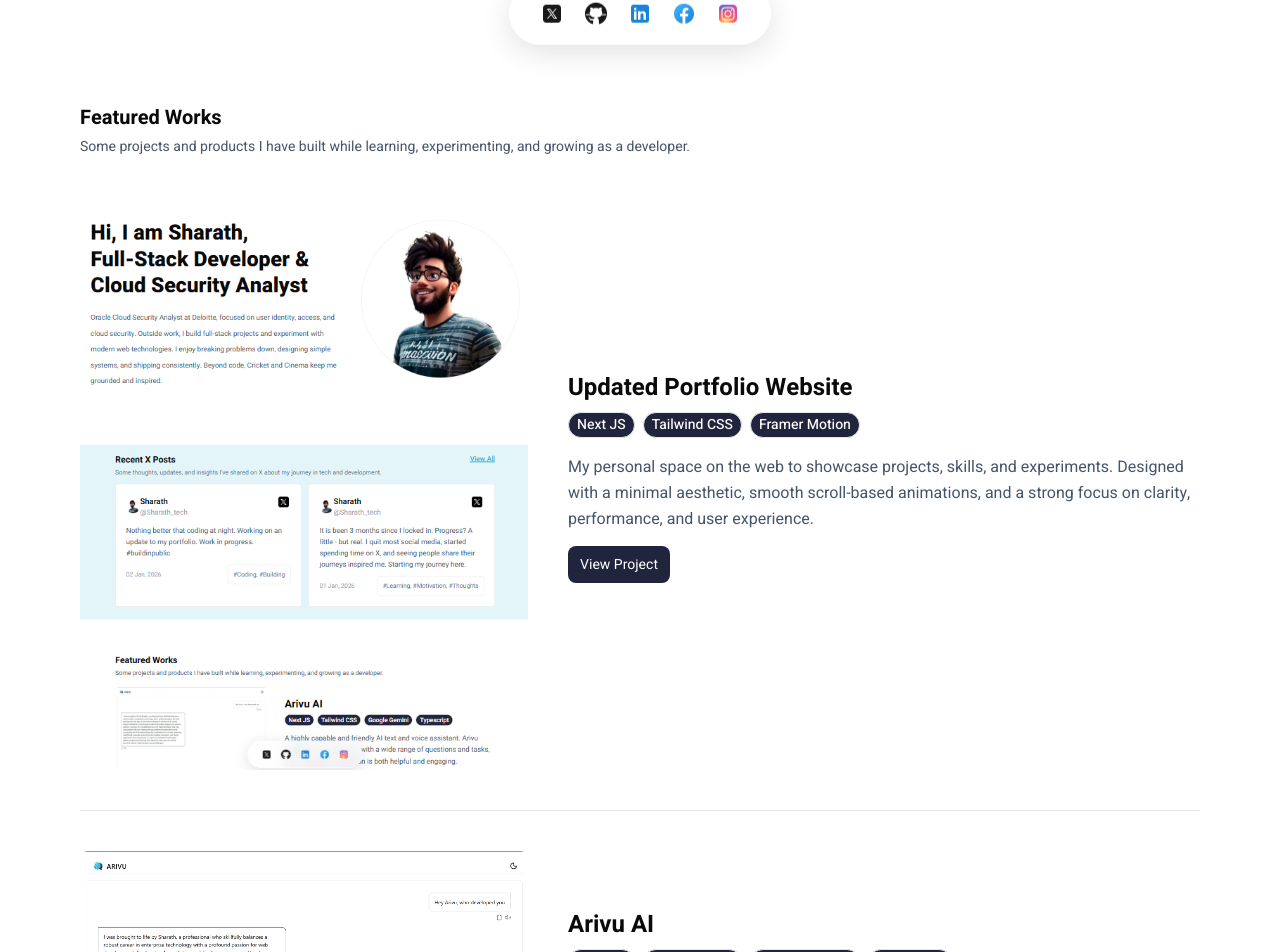
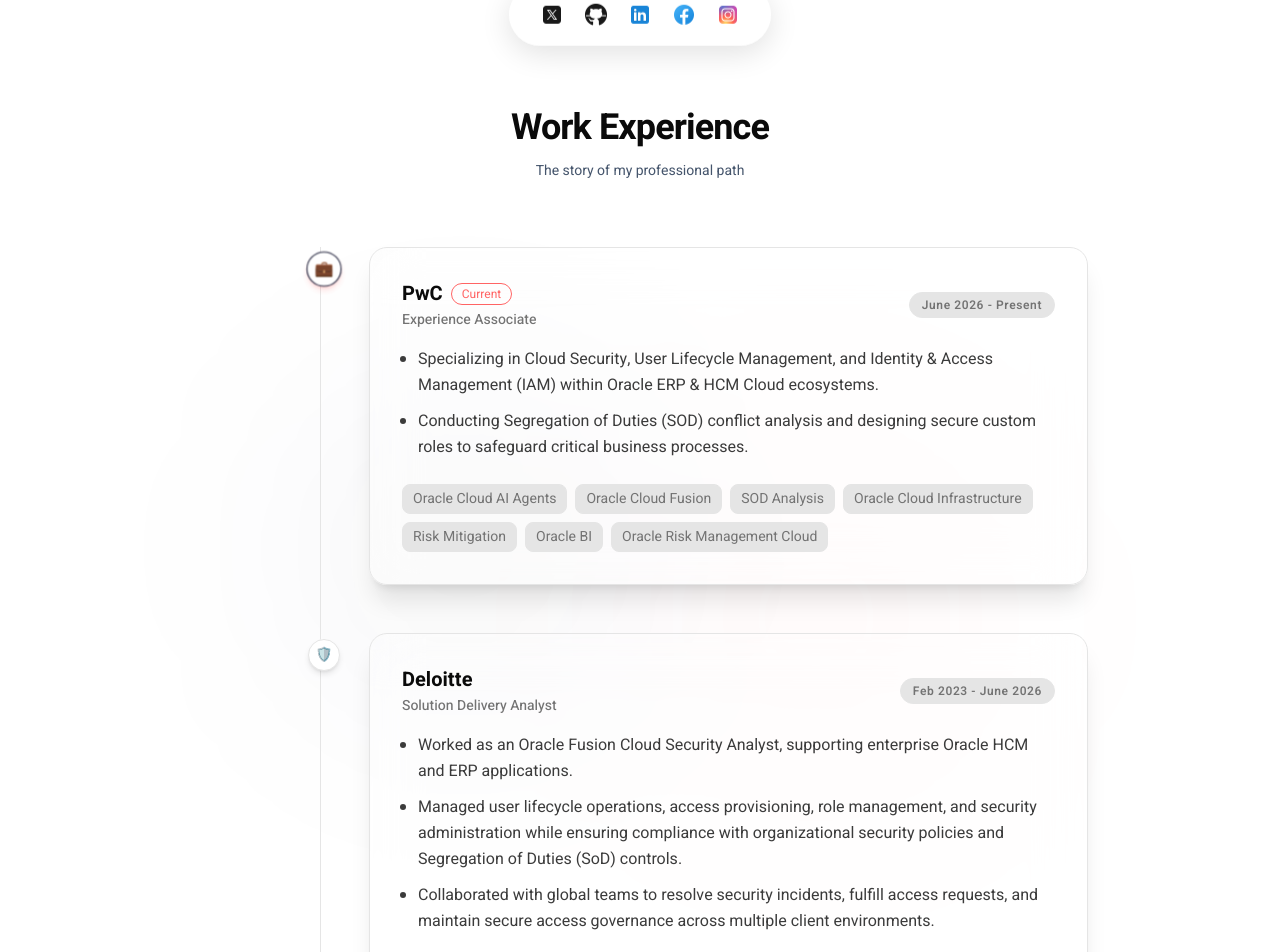
Before and after one commit to Sharath282000/Updated-Portfolio, a Next.js app: page / in a window 1280 px wide. Shown: the part 728-1680 px from the top of the page. Built offline with nearby package versions, Linux system fonts and the light colour scheme.

Commit message:
Added Work Experience section and updated UI

```diff
--- a/app/page.tsx
+++ b/app/page.tsx
@@ -1,4 +1,5 @@
 import Contact from "@/components/Contact";
+import ExperienceTimeline from "@/components/Experience";
 import Hero from "@/components/Hero";
 import RecentPosts from "@/components/RecentPosts";
 import Skills from "@/components/Skills";
@@ -10,6 +11,7 @@
       <main>
         <Hero/>
         {/* <RecentPosts/> */}
+        <ExperienceTimeline/>
         <Works/>
         <Skills/>
         <Contact/>
--- a/components/Contact.tsx
+++ b/components/Contact.tsx
@@ -1,17 +1,16 @@
-import ScrollReveal from './ScrollReveal'
+import { motion } from "framer-motion";
+import ScrollReveal from "./ScrollReveal";
 
 const Contact = () => {
   return (
     <ScrollReveal>
-            <section className="px-10 md:px-20 py-12 md:py-10 mb-10">
-                <div className="flex flex-col gap-2 max-w-2xl">
-                    <h2 className="font-bold text-lg md:text-xl">
-                        Get in Touch
+      <section className="px-10 md:px-20 py-12 md:py-10 mb-10 flex flex-col items-center justify-center text-center">
+        <div className="flex flex-col gap-2 max-w-2xl items-center">
+          <h2 className="text-2xl md:text-4xl font-bold tracking-tight">
+            Get In Touch
           </h2>
-
           <p className="text-slate-600 text-sm md:text-base leading-relaxed">
-                        Want to chat or discuss opportunities?
-                        Reach me via{" "}
+            Want to chat or discuss opportunities? Reach me via{" "}
             <a
               href="mailto:sharathmurugan28@gmail.com"
               className="underline text-[#00A8CC] hover:opacity-80 transition"
@@ -25,7 +24,8 @@
               className="underline text-[#00A8CC] hover:opacity-80 transition"
             >
               social
-                        </a> or {" "}
+            </a>{" "}
+            or{" "}
             <a
               href="https://www.linkedin.com/in/sharath-m-6936671b0/"
               target="_blank"
@@ -37,7 +37,7 @@
         </div>
       </section>
     </ScrollReveal>
-    )
-}
+  );
+};
 
-export default Contact
+export default Contact;
--- /dev/null
+++ b/components/Experience.tsx
@@ -0,0 +1,106 @@
+"use client";
+
+import React from 'react';
+import { motion } from 'framer-motion';
+import experienceData from '@/utils/experience'
+import ScrollReveal from './ScrollReveal';
+
+export default function ExperienceTimeline() {
+  return (
+    <ScrollReveal>
+    <section className="py-15 px-4 relative overflow-hidden bg-background text-foreground">
+      {/* Soft theme-matching ambient blurs using your custom deep primary tone behind the glass layers */}
+      <div className="absolute top-1/3 left-1/4 w-72 h-72 bg-primary/5 dark:bg-primary/20 rounded-full blur-[120px] pointer-events-none" />
+      <div className="absolute bottom-1/3 right-1/4 w-72 h-72 bg-secondary/5 dark:bg-secondary/10 rounded-full blur-[120px] pointer-events-none" />
+
+      <div className="max-w-4xl mx-auto relative z-10">
+        {/* Section Heading */}
+        <motion.div
+          initial={{ opacity: 0, y: 20 }}
+          whileInView={{ opacity: 1, y: 0 }}
+          viewport={{ once: true, margin: "-100px" }}
+          transition={{ duration: 0.5 }}
+          className="text-center mb-16"
+        >
+          <h2 className="text-2xl md:text-4xl font-bold tracking-tight">
+            Work Experience
+          </h2>
+          <p className='text-slate-600 mt-3 text-sm leading-relaxed'>The story of my professional path</p>
+        </motion.div>
+
+        {/* Timeline Container */}
+        <div className="relative border-l border-border ml-4 md:ml-32 pl-8 md:pl-12 space-y-12">
+
+          {experienceData.map((exp, index) => (
+            <motion.div
+              key={index}
+              initial={{ opacity: 0, x: -30 }}
+              whileInView={{ opacity: 1, x: 0 }}
+              viewport={{ once: true, margin: "-100px" }}
+              transition={{ duration: 0.6, delay: index * 0.15, ease: "easeOut" }}
+              className="relative group"
+            >
+              {/* Timeline Indicator Node */}
+              <div className={`absolute -left-[45px] md:-left-[61px] top-1.5 w-8 h-8 rounded-full border flex items-center justify-center text-sm z-20 shadow-md backdrop-blur-md transition-all duration-300 ${
+                exp.current
+                  ? "bg-background border-primary text-secondary shadow-secondary/20 scale-110"
+                  : "bg-background border-border text-muted-foreground"
+              }`}>
+                {exp.icon}
+                {exp.current && (
+                  <span className="absolute inset-0 rounded-full bg-primary/20 animate-ping -z-10" />
+                )}
+              </div>
+
+              {/* Glassmorphism Card */}
+              <div className={`backdrop-blur-xl border rounded-2xl p-6 md:p-8 shadow-xl transition-all duration-300 relative overflow-hidden ${
+                exp.current
+                  ? "bg-white/30 dark:bg-card/20 border hover:border-primary/30"
+                  : "bg-white/30 dark:bg-card/10 border-border hover:border-muted-foreground/30"
+              }`}>
+                {/* Micro Ambient Glow Accent inside the active card */}
+                <div className="absolute inset-0 bg-gradient-to-tr from-transparent via-secondary/[0.02] to-transparent opacity-0 group-hover:opacity-100 transition-opacity duration-500 pointer-events-none" />
+
+                <div className="flex flex-col md:flex-row md:items-center justify-between gap-2 mb-4">
+                  <div>
+                    <h3 className="text-xl font-bold flex items-center gap-2">
+                      {exp.company}
+                      {exp.current && (
+                        <span className="text-xs px-2.5 py-0.5 rounded-full text-secondary font-normal border border-secondary">
+                          Current
+                        </span>
+                      )}
+                    </h3>
+                    <p className="text-muted-foreground font-medium text-sm mt-0.5">{exp.role}</p>
+                  </div>
+                  <span className="text-xs font-semibold tracking-wider text-muted-foreground md:text-right bg-card border border-border px-3 py-1 rounded-full self-start md:self-center">
+                    {exp.period}
+                  </span>
+                </div>
+
+                <ul className="space-y-2.5 text-foreground/80 dark:text-foreground/90 text-sm md:text-base leading-relaxed mb-6 list-disc list-outside pl-4">
+                  {exp.description.map((bullet, i) => (
+                    <li key={i}>{bullet}</li>
+                  ))}
+                </ul>
+
+                {/* Technical Tags */}
+                <div className="flex flex-wrap gap-2">
+                  {exp.skills.map((skill, i) => (
+                    <span
+                      key={i}
+                      className="text-xs md:text-sm px-2.5 py-1 rounded-md bg-card border border-border text-muted-foreground group-hover:text-foreground transition-colors duration-300"
+                    >
+                      {skill}
+                    </span>
+                  ))}
+                </div>
+              </div>
+            </motion.div>
+          ))}
+        </div>
+      </div>
+    </section>
+    </ScrollReveal>
+  );
+}
--- a/components/Hero.tsx
+++ b/components/Hero.tsx
@@ -9,7 +9,7 @@
 
 
                     <motion.div initial={{ opacity: 0, x: 10 }} animate={{ opacity: 1, x: 0 }} transition={{ duration: 0.8, ease: 'easeOut' }} className="max-w-xl text-center lg:text-left flex flex-col justify-center order-2 lg:order-1">
-                        <h1 className="text-2xl lg:text-left md:text-4xl lg:text-5xl font-extrabold leading-tight mb-6">
+                        <h1 className="text-2xl lg:text-left md:text-4xl lg:text-5xl font-extrabold leading-snug  mb-6">
                             Hi, I'm Sharath 👋
                             <br />
                             Oracle Cloud Security Engineer | Full-Stack Developer
@@ -33,7 +33,7 @@
                     <div className="shrink-0 order-1 lg:order-2">
                         <motion.div initial={{ opacity: 0, y: 20 }} animate={{ opacity: 1, y: 0 }} transition={{ duration: 0.8, ease: 'easeOut' }} className="w-60 h-60 md:w-80 md:h-80 lg:w-90 lg:h-90 rounded-full border overflow-hidden">
                             <img
-                                src="/Hero-modified.png"
+                                src="/DP.jpg"
                                 alt="Sharath"
                                 className="w-full h-full object-cover"
                             />
--- a/components/Skills.tsx
+++ b/components/Skills.tsx
@@ -8,8 +8,18 @@
   return (
     <ScrollReveal>
       <div className='px-10 md:px-20 py-12 md:py-20'>
-        <h2 className="font-bold text-lg mb-1 md:text-xl">Technical Skills & Technologies</h2>
-        <p className='text-slate-600 text-sm leading-relaxed'>The technologies behind the products and experiments I bring to life.</p>
+        <motion.div
+          initial={{ opacity: 0, y: 20 }}
+          whileInView={{ opacity: 1, y: 0 }}
+          viewport={{ once: true, margin: "-100px" }}
+          transition={{ duration: 0.5 }}
+          className="text-center mb-16"
+        >
+          <h2 className="text-2xl md:text-4xl font-bold tracking-tight">
+            Technical Skills & Technologies
+          </h2>
+          <p className='text-slate-600 mt-3 text-sm leading-relaxed'>The technologies behind the products and experiments I bring to life.</p>
+        </motion.div>
 
         <div className='flex mt-4'>
           <motion.div initial="hidden"
--- a/components/Works.tsx
+++ b/components/Works.tsx
@@ -1,54 +1,89 @@
-'use client'
-import Image from 'next/image'
-import { Badge } from './ui/badge'
-import { projectsData } from '@/utils/projects'
-import ScrollReveal from './ScrollReveal'
-import { motion } from 'framer-motion'
+"use client";
+import Image from "next/image";
+import { Badge } from "./ui/badge";
+import { projectsData } from "@/utils/projects";
+import ScrollReveal from "./ScrollReveal";
+import { motion } from "framer-motion";
 
 const Works = () => {
   return (
     <ScrollReveal>
-            <div className='px-10 md:px-20 py-12 md:py-20'>
-                <div className='mb-5'>
-                    <h2 className="font-bold text-lg mb-1 md:text-xl">Featured Works</h2>
-                    <p className='text-slate-600 text-sm leading-relaxed'>Some projects and products I have built while learning, experimenting, and growing as a developer.</p>
+      <div className="px-10 md:px-20 py-12 md:py-20">
+        <div className="mb-5">
+          <motion.div
+            initial={{ opacity: 0, y: 20 }}
+            whileInView={{ opacity: 1, y: 0 }}
+            viewport={{ once: true, margin: "-100px" }}
+            transition={{ duration: 0.5 }}
+            className="text-center mb-16"
+          >
+            <h2 className="text-2xl md:text-4xl font-bold tracking-tight">
+              Featured Works
+            </h2>
+            <p className="text-slate-600 mt-3 text-sm leading-relaxed">
+              Some projects and products I have built while learning,
+              experimenting, and growing as a developer.
+            </p>
+          </motion.div>
         </div>
-                {projectsData.map((data, index) => (<div key={data.id}>
-                    <motion.div initial={{ opacity: 0, x: index % 2 === 0 ? -20 : 20 }}
+        {projectsData.map((data, index) => (
+          <div key={data.id}>
+            <motion.div
+              initial={{ opacity: 0, x: index % 2 === 0 ? -20 : 20 }}
               whileInView={{ opacity: 1, x: 0 }}
               viewport={{ once: true, amount: 0.3 }}
-                            transition={{ duration: 0.6, ease: 'easeOut' }} className='flex flex-col md:flex-row gap-6 md:gap-10 items-start md:items-center'>
+              transition={{ duration: 0.6, ease: "easeOut" }}
+              className="flex flex-col md:flex-row gap-6 md:gap-10 items-start md:items-center"
+            >
               <div className="w-full md:w-[40%] max-w-sm lg:max-w-md">
-                            <Image src={data.imageUrl} alt={data.title} className='w-full h-auto rounded-md object-cover' width={600} height={400} />
+                <Image
+                  src={data.imageUrl}
+                  alt={data.title}
+                  className="w-full h-auto rounded-md object-cover"
+                  width={600}
+                  height={400}
+                />
               </div>
-                        <div className='flex-1'>
-                            <h3 className='font-bold text-lg md:text-xl lg:text-2xl mb-2'>{data.title}</h3>
-                            <div className='flex items-center gap-3 mb-4 text-sm'>
-                                <div className='flex w-full flex-wrap gap-2'>
-                                    {data.techStack.map(d => (
-                                        <Badge key={d} variant="outline" className='bg-primary text-xs md:text-sm text-white'>{d}</Badge>
+              <div className="flex-1">
+                <h3 className="font-bold text-lg md:text-xl lg:text-2xl mb-2">
+                  {data.title}
+                </h3>
+                <div className="flex items-center gap-3 mb-4 text-sm">
+                  <div className="flex w-full flex-wrap gap-2">
+                    {data.techStack.map((d) => (
+                      <Badge
+                        key={d}
+                        variant="outline"
+                        className="bg-primary text-xs md:text-sm text-white"
+                      >
+                        {d}
+                      </Badge>
                     ))}
                   </div>
                 </div>
                 <div>
-                                <p className='text-slate-600 leading-relaxed text-sm md:text-base'>{data.description}</p>
+                  <p className="text-slate-600 leading-relaxed text-sm md:text-base">
+                    {data.description}
+                  </p>
                 </div>
-                            <div className='mt-5'>
-                                <a href={data.link} target="_blank" rel="noopener noreferrer" className='px-3 py-2 rounded-md bg-primary text-white text-xs md:text-sm'>
+                <div className="mt-5">
+                  <a
+                    href={data.link}
+                    target="_blank"
+                    rel="noopener noreferrer"
+                    className="px-3 py-2 rounded-md bg-primary text-white text-xs md:text-sm"
+                  >
                     View Project
                   </a>
                 </div>
               </div>
             </motion.div>
-                    {index !== projectsData.length - 1 && (
-                        <hr className='my-10' />
-                    )}
-                </div>))}
-
+            {index !== projectsData.length - 1 && <hr className="my-10" />}
+          </div>
+        ))}
       </div>
     </ScrollReveal>
+  );
+};
 
-    )
-}
-
-export default Works
+export default Works;
--- /dev/null
+++ b/utils/experience.ts
@@ -0,0 +1,39 @@
+export interface TimelineItem {
+  company: string;
+  role: string;
+  period: string;
+  description: string[];
+  skills: string[];
+  icon: string;
+  current: boolean;
+}
+
+const experienceData: TimelineItem[] = [
+  {
+    company: "PwC",
+    role: "Experience Associate",
+    period: "June 2026 - Present",
+    description: [
+      "Specializing in Cloud Security, User Lifecycle Management, and Identity & Access Management (IAM) within Oracle ERP & HCM Cloud ecosystems.",
+      "Conducting Segregation of Duties (SOD) conflict analysis and designing secure custom roles to safeguard critical business processes."
+    ],
+    skills: ["Oracle Cloud AI Agents", "Oracle Cloud Fusion", "SOD Analysis", "Oracle Cloud Infrastructure", "Risk Mitigation","Oracle BI", "Oracle Risk Management Cloud"],
+    icon: "💼",
+    current: true
+  },
+  {
+    company: "Deloitte",
+    role: "Solution Delivery Analyst",
+    period: "Feb 2023 - June 2026",
+    description: [
+      "Worked as an Oracle Fusion Cloud Security Analyst, supporting enterprise Oracle HCM and ERP applications.",
+      "Managed user lifecycle operations, access provisioning, role management, and security administration while ensuring compliance with organizational security policies and Segregation of Duties (SoD) controls.",
+      "Collaborated with global teams to resolve security incidents, fulfill access requests, and maintain secure access governance across multiple client environments."
+    ],
+    skills: ["Oracle Cloud Infrastructure", "Oracle Cloud Fusion HCM", "Oracle Cloud Fusion ERP", "Oracle Risk Management Cloud", "Access Governance", "Auditing"],
+    icon: "🛡️",
+    current: false
+  }
+];
+
+export default experienceData;
```
Also changed, not shown: public/DP.jpg (added), public/Profile Pic.JPG (added). Lines whose indentation alone changed are shown as unchanged.
